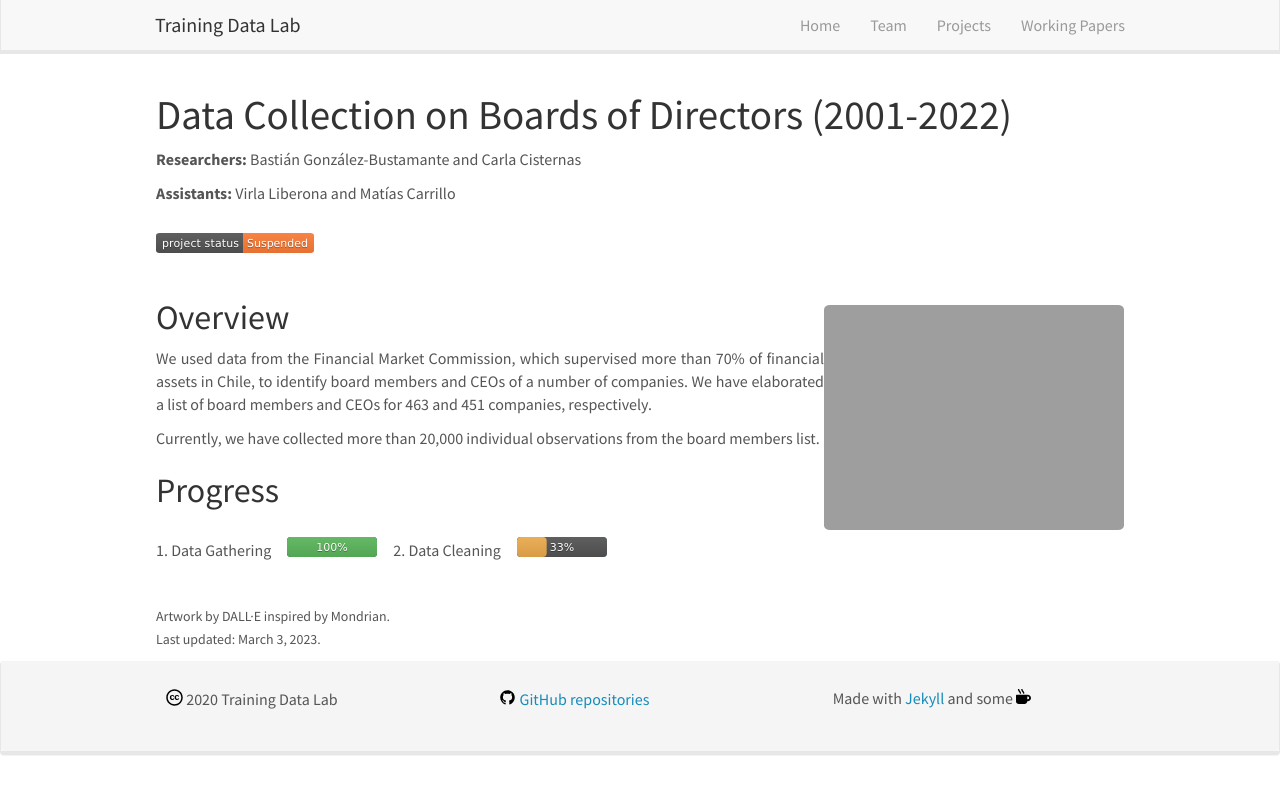
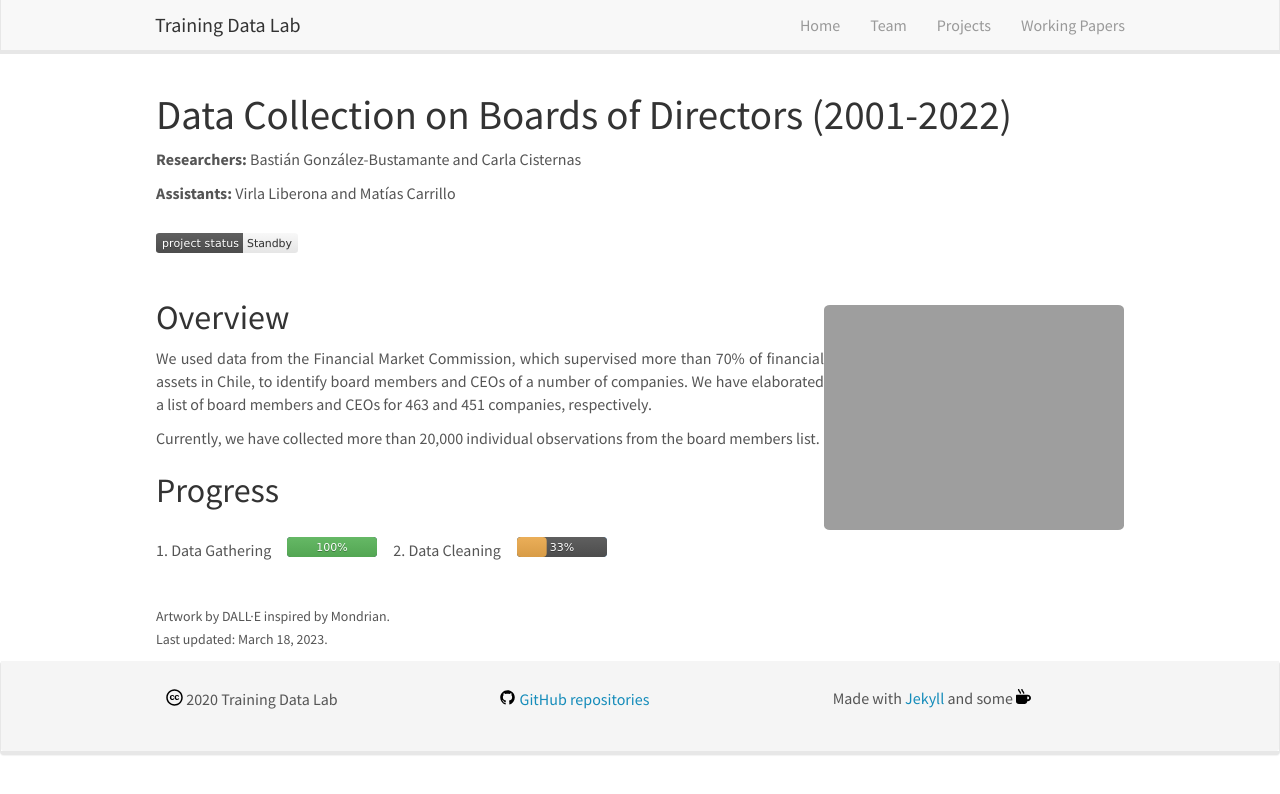
Before and after one commit to training-datalab/old-training-datalab.com, a Jekyll site: the page built from _pages/data-boards-of-directors.md, in a window 1280 px wide. Shown: the top 794 px of the page. Built offline with Jekyll 4.4.1, drawn with Linux system fonts in a browser that asks for light colours; nearby versions of some CDN libraries.

Commit message:
Update data-boards-of-directors.md

```diff
--- a/_pages/data-boards-of-directors.md
+++ b/_pages/data-boards-of-directors.md
@@ -12,7 +12,7 @@ permalink: /projects/data-boards-of-directors
 
 **Assistants:** Virla Liberona and Matías Carrillo
 
-![Project Status: Suspended]({{ site.url }}{{ site.baseurl }}/badges/project_status/project_suspended.svg)
+![Project Status: Standby]({{ site.url }}{{ site.baseurl }}/badges/project_status/project_standby.svg)
 
 ![]({{ site.url }}{{ site.baseurl }}/images/projects/ceo_dalle.png){: style="width: 300px; float: right; border: 10px"}
 
@@ -29,4 +29,4 @@ permalink: /projects/data-boards-of-directors
 
 <br />
 <small>Artwork by DALL·E inspired by Mondrian.</small><br />
-<small>Last updated: March 3, 2023.</small>
+<small>Last updated: March 18, 2023.</small>
```
